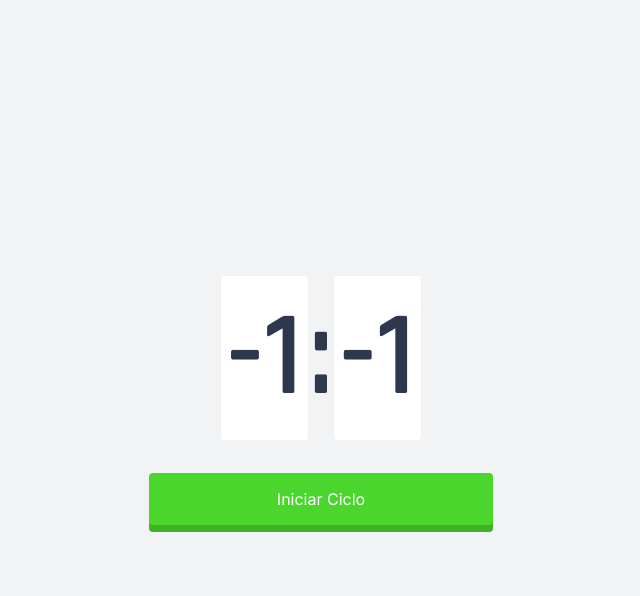
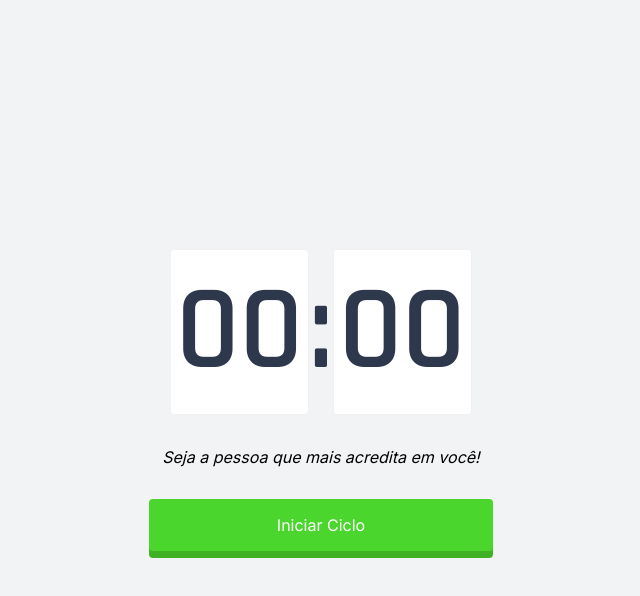
Before and after one commit to mmichelmonteiro2/pomodoro, an Electron app: page views/main/index.html in a window 1280 px wide. Both pictures are taken after a click on the button "Iniciar Ciclo". Shown: the whole page, without its empty margins (319-959 px from the left). Drawn offline with Linux system fonts and the light colour scheme; no server answers.

Commit message:
feature: Conectar contagem do pomodoro com o banco de dados

```diff
--- a/views/main/index.html
+++ b/views/main/index.html
@@ -20,7 +20,7 @@
       <span id="seconds" class="number-wrapper">0</span>
     </section>
     <i id="quote"></i>
-    <button onclick="startTimer(1500)" class="start-countdown">Iniciar Ciclo</button>
+    <button onclick="startTimer()" class="start-countdown">Iniciar Ciclo</button>
   </main>
   <script src="./script.js"></script>
   <script src="../../src/renderer.js"></script>
--- a/views/main/script.js
+++ b/views/main/script.js
@@ -8,7 +8,7 @@ function getUsersSettings() {
   return users[0];
 }
 
-function startTimer(initialTimeInSeconds) {
+function startTimer() {
   const { focus_time, rest_time } = getUsersSettings();
 
   let secondsRemaining = focus_time * 60;
@@ -23,8 +23,6 @@ function startTimer(initialTimeInSeconds) {
     const shouldShowNewQuote = (
       (initialTimeInSeconds - secondsRemaining) / TIME_TO_CHANGE_QUOTES_IN_SECONDS === 0
     );
-
-    console.log('shouldShowNewQuote => ', (initialTimeInSeconds - secondsRemaining) / TIME_TO_CHANGE_QUOTES_IN_SECONDS)
 
     if (shouldShowNewQuote)
       showRandomQuote();
```
